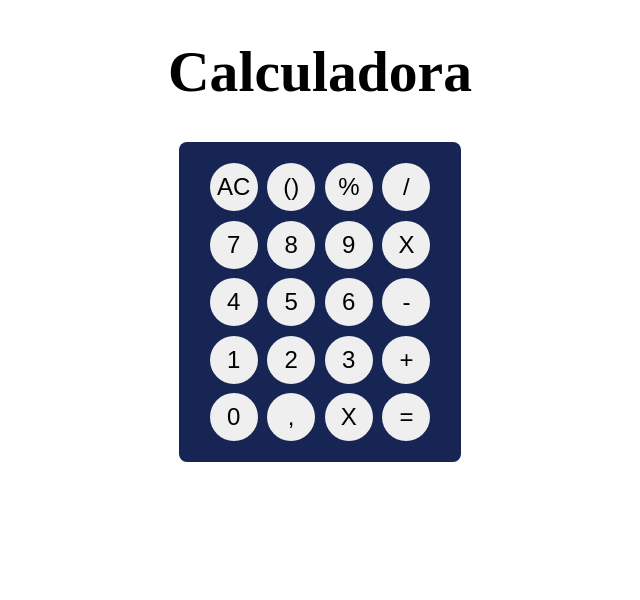
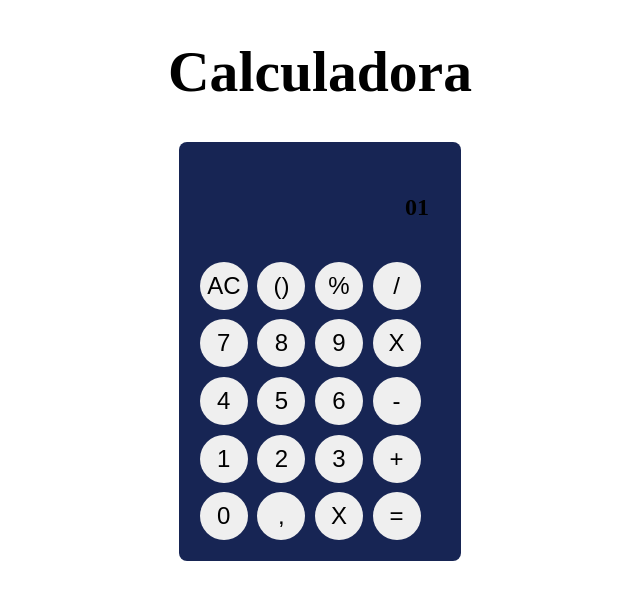
Before and after one commit to irailtonreis/calculator, a React (Vite) app: page / in a window 1280 px wide. Shown: the top 600 px of the page, without its empty margins (320-960 px from the left). Built offline with nearby package versions, Linux system fonts and the light colour scheme.

Commit message:
feat: Estrutura da aplicação - Adiciona bloco resultado digitação

```diff
--- a/src/components/Calculator.jsx
+++ b/src/components/Calculator.jsx
@@ -8,6 +8,8 @@ export function Calculator() {
         <h1 className={styles}>Calculadora</h1>
       </div>
       <div className={styles.container}>
+      <div className={styles.result}><h2>01</h2></div>
+      <div className={styles.containerNumber}>
         <button className={styles.button}>AC</button>
         <button className={styles.button}>()</button>
         <button className={styles.button}>%</button>
@@ -28,6 +30,7 @@ export function Calculator() {
         <button className={styles.button}>,</button>
         <button className={styles.button}>X</button>
         <button className={styles.button}>=</button>
+        </div>
       </div>
     </div>
   );
--- a/src/components/Calculator.module.css
+++ b/src/components/Calculator.module.css
@@ -13,6 +13,13 @@
     justify-content: center;
     flex-wrap: wrap;
 }
+.result{
+    display: flex;
+    justify-content: flex-end;
+    width: 100%;
+    margin: 1rem;;
+}
+
 
 .button{
     width: 3rem;
```
